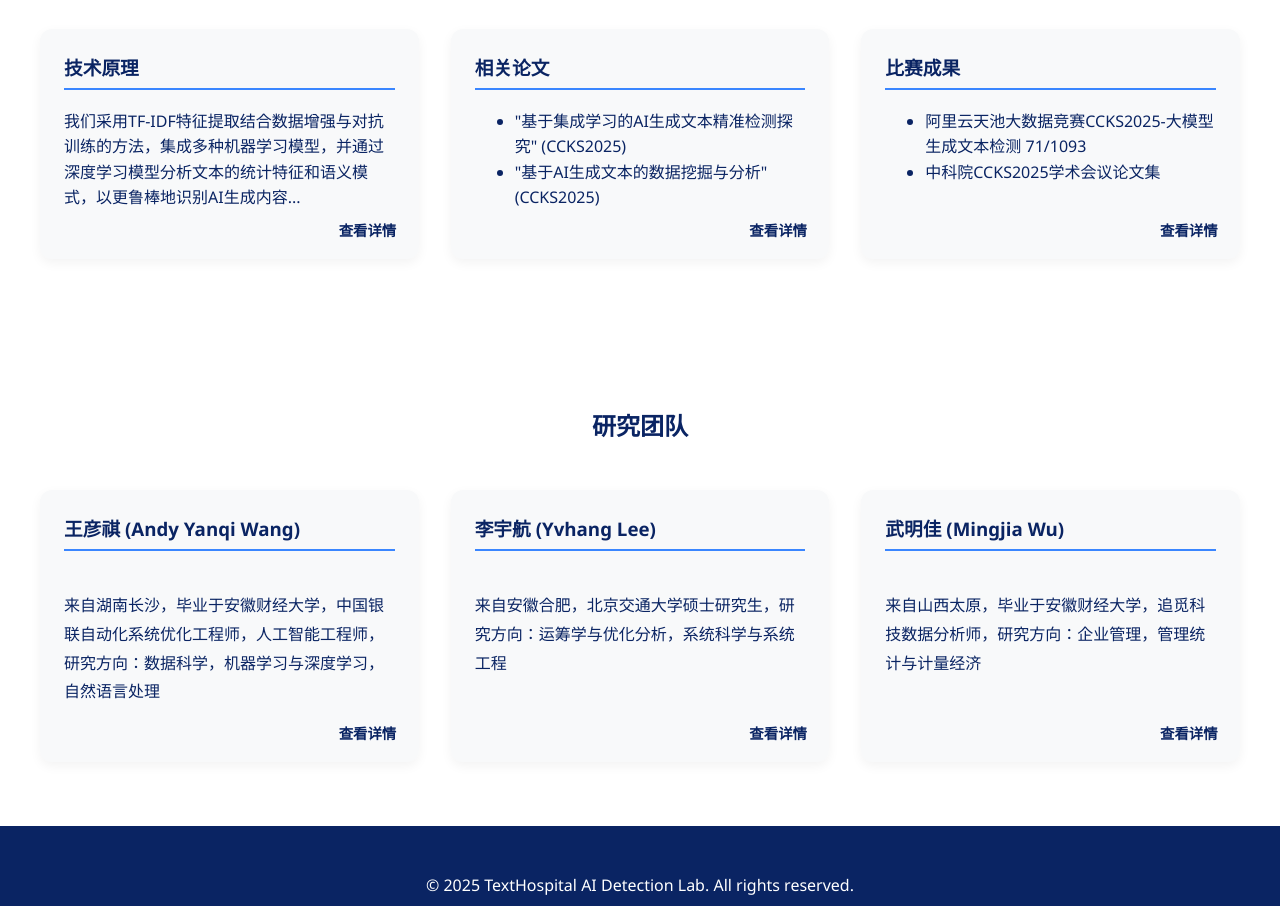
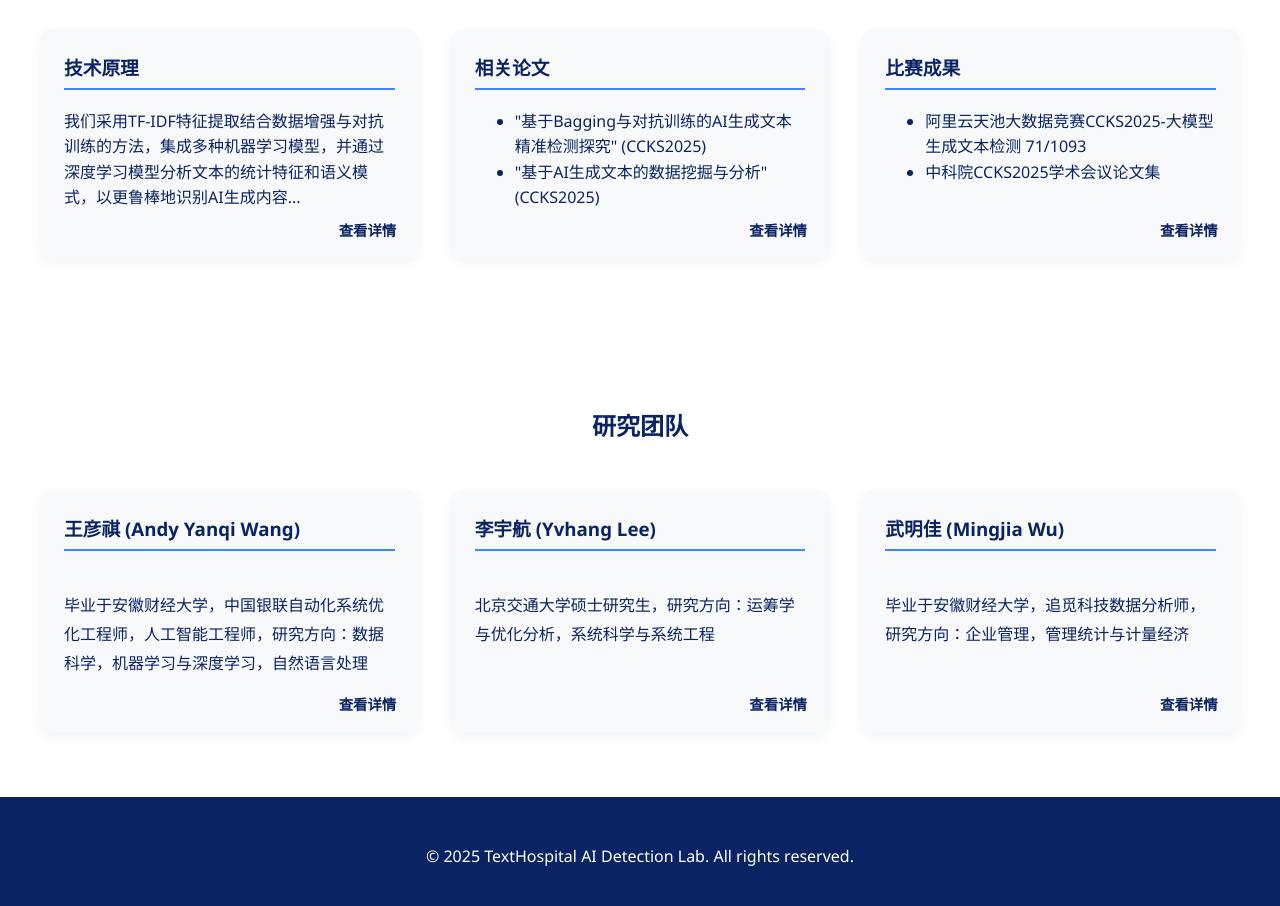
Before and after one commit to ADW-19/Texthospital, a plain HTML site: page index.html in a window 1280 px wide. Shown: the part 1578-2484 px from the top of the page. Drawn offline with Linux system fonts and the light colour scheme.

Commit message:
修改文本

```diff
--- a/app.js
+++ b/app.js
@@ -7,7 +7,7 @@ document.addEventListener('DOMContentLoaded', () => {
         'tech_title': '技术原理',
         'tech_content': '我们采用TF-IDF特征提取结合数据增强与对抗训练的方法，集成多种机器学习模型，并通过深度学习模型分析文本的统计特征和语义模式，以更鲁棒地识别AI生成内容...',
         'papers_title': '相关论文',
-            'paper1': '"基于集成学习的AI生成文本精准检测探究" (CCKS2025)',
+        'paper1': '"基于Bagging与对抗训练的AI生成文本精准检测探究" (CCKS2025)',
         'paper2': '"基于AI生成文本的数据挖掘与分析" (CCKS2025)',
         'achievements_title': '比赛成果',
         'achievement1': '阿里云天池大数据竞赛CCKS2025-大模型生成文本检测 71/1093',
@@ -19,11 +19,11 @@ document.addEventListener('DOMContentLoaded', () => {
         'input_placeholder': '输入待检测文本...',
         'team_title': '研究团队',
         'team_member1_name': '王彦祺 (Andy Yanqi Wang)',
-            'team_member1_desc': '来自湖南长沙，毕业于安徽财经大学，中国银联自动化系统优化工程师，人工智能工程师，研究方向：数据科学，机器学习与深度学习，自然语言处理',
+        'team_member1_desc': '毕业于安徽财经大学，中国银联自动化系统优化工程师，人工智能工程师，研究方向：数据科学，机器学习与深度学习，自然语言处理',
         'team_member2_name': '李宇航 (Yvhang Lee)',
-            'team_member2_desc': '来自安徽合肥，北京交通大学硕士研究生，研究方向：运筹学与优化分析，系统科学与系统工程',
+        'team_member2_desc': '北京交通大学硕士研究生，研究方向：运筹学与优化分析，系统科学与系统工程',
         'team_member3_name': '武明佳 (Mingjia Wu)',
-            'team_member3_desc': '来自山西太原，毕业于安徽财经大学，追觅科技数据分析师，研究方向：企业管理，管理统计与计量经济'
+        'team_member3_desc': '毕业于安徽财经大学，追觅科技数据分析师，研究方向：企业管理，管理统计与计量经济'
     },
     'zh-TW': {
         'view_details':'查看詳情',
@@ -31,7 +31,7 @@ document.addEventListener('DOMContentLoaded', () => {
         'tech_title': '技術原理',
         'tech_content': '我們採用TF-IDF特徵提取結合數據增強與對抗訓練的方法，集成多種機器學習模型，並通過深度學習模型分析文本的統計特徵和語義模式，以更穩健地識別AI生成內容...',
         'papers_title': '相關論文',
-            'paper1': '"基於集成學習的AI生成文本精準檢測探究" (CCKS2025)',
+        'paper1': '"基於Bagging與對抗訓練的AI生成文本精準檢測探究" (CCKS2025)',
         'paper2': '"基於AI生成文本的數據挖掘與分析" (CCKS2025)',
         'achievements_title': '比賽成果',
         'achievement1': '阿里云天池大數據競賽CCKS2025-大模型生成文本檢測 71/1093',
@@ -43,11 +43,11 @@ document.addEventListener('DOMContentLoaded', () => {
         'input_placeholder': '輸入待檢測文本...',
         'team_title': '研究團隊',
         'team_member1_name': '王彥祺 (Andy Yanqi Wang)',
-            'team_member1_desc': '來自湖南長沙，畢業於安徽財經大學，中國銀聯自動化系統優化工程師，人工智能工程師，研究方向：數據科學，機器學習與深度學習，自然語言處理',
+        'team_member1_desc': '畢業於安徽財經大學，中國銀聯自動化系統優化工程師，人工智能工程師，研究方向：數據科學，機器學習與深度學習，自然語言處理',
         'team_member2_name': '李宇航 (Yvhang Lee)',
-            'team_member2_desc': '來自安徽合肥，北京交通大學碩士研究生，研究方向：運籌學與優化分析，系統科學與系統工程',
+        'team_member2_desc': '北京交通大學碩士研究生，研究方向：運籌學與優化分析，系統科學與系統工程',
         'team_member3_name': '武明佳 (Mingjia Wu)',
-            'team_member3_desc': '來自山西太原，畢業於安徽財經大學，追覓科技數據分析師，研究方向：企業管理，管理統計與計量經濟'
+        'team_member3_desc': '畢業於安徽財經大學，追覓科技數據分析師，研究方向：企業管理，管理統計與計量經濟'
     },
     'en': {
         'view_details':'View Details',
@@ -55,7 +55,7 @@ document.addEventListener('DOMContentLoaded', () => {
         'tech_title': 'Technical Principles',
         'tech_content': 'We employ TF-IDF feature extraction combined with data augmentation and adversarial training, integrating multiple machine learning models and deep learning techniques to analyze statistical features and semantic patterns for robust AI-generated content detection...',
         'papers_title': 'Related Papers',
-            'paper1': '"Precision Detection of AI-Generated Text Using Ensemble Learning" (CCKS2025)',
+        'paper1': '"Precision Detection of AI-Generated Text Using Bagging and Adversarial Training" (CCKS2025)',
         'paper2': '"Data Mining and Analysis of AI-Generated Text" (CCKS2025)',
         'achievements_title': 'Competition Achievements',
         'achievement1': 'Ranked 71/1093 in Alibaba Tianchi Big Data Competition CCKS2025 - LLM Generated Text Detection',
@@ -67,11 +67,11 @@ document.addEventListener('DOMContentLoaded', () => {
         'input_placeholder': 'Enter text to analyze...',
         'team_title': 'Research Team',
         'team_member1_name': 'Andy Yanqi Wang',
-            'team_member1_desc': 'From Changsha, Hunan, graduated from Anhui University of Finance and Economics, China UnionPay Automation System Optimization Engineer, Artificial Intelligence Engineer, research direction: Data Science, Machine Learning and Deep Learning, Natural Language Processing',
+        'team_member1_desc': 'Graduated from Anhui University of Finance and Economics, China UnionPay Automation System Optimization Engineer, Artificial Intelligence Engineer, research direction: Data Science, Machine Learning and Deep Learning, Natural Language Processing',
         'team_member2_name': 'Yvhang Lee',
-            'team_member2_desc': 'From Hefei, Anhui, master student at Beijing Jiaotong University, with research directions in Operations Research and Optimization Analysis, Systems Science and Systems Engineering',
+        'team_member2_desc': 'Master student at Beijing Jiaotong University, with research directions in Operations Research and Optimization Analysis, Systems Science and Systems Engineering',
         'team_member3_name': 'Mingjia Wu',
-            'team_member3_desc': 'From Taiyuan, Shanxi, graduated from Anhui University of Finance and Economics, pursued as a technology data analyst with research interests in enterprise management, management statistics, and econometrics'
+        'team_member3_desc': 'Graduated from Anhui University of Finance and Economics, pursued as a technology data analyst with research interests in enterprise management, management statistics, and econometrics'
     }
 };
 
```
Also changed, not shown: Principles/Competition_Achievements/index.html (+1 -1 lines), Principles/Related_Papers/index.html (+1 -1 lines). Lines whose indentation alone changed are shown as unchanged.
